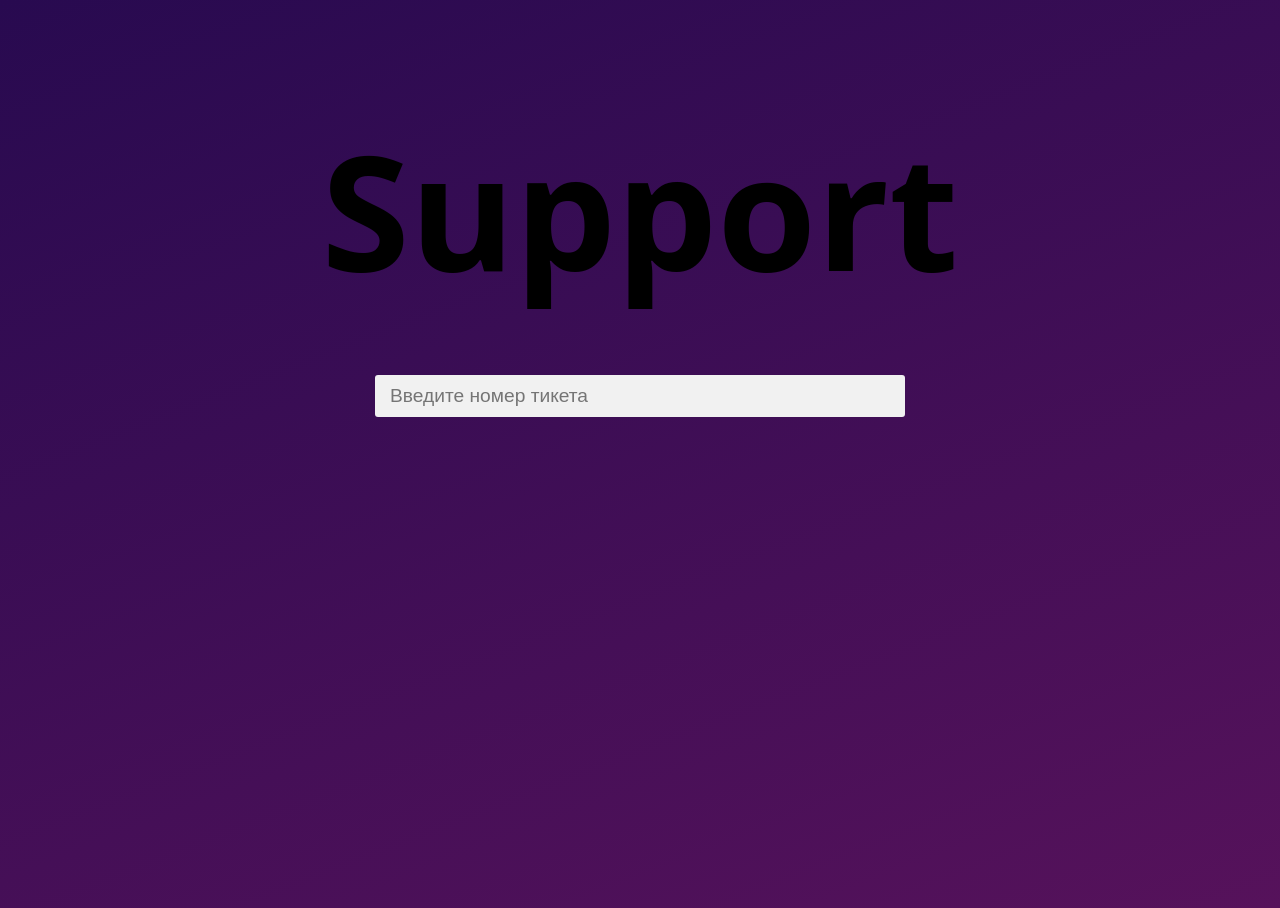
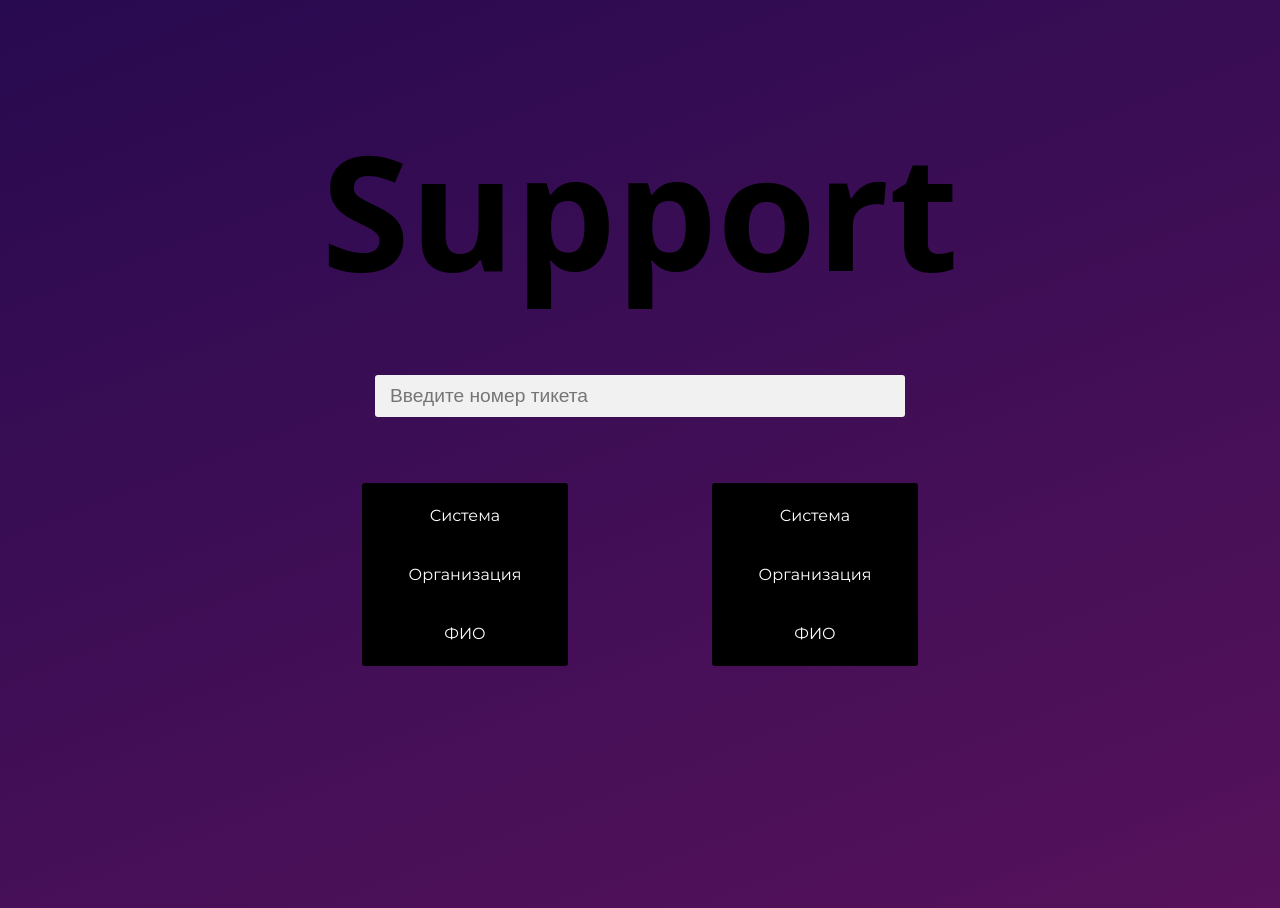
Before and after one commit to ArtyomUschenko/vuejs-Module02-cripto, a Vue app: page / in a window 1280 px wide. Built offline with nearby package versions, Linux system fonts and the light colour scheme; a web font is replaced by a local one.

Commit message:
Стилизована главная страница с новыми элементами. Добавлен новый компонент Selector

```diff
--- a/src/App.vue
+++ b/src/App.vue
@@ -3,18 +3,30 @@
 <template>
   <h1>Support</h1>
   <Input />
-
+  <div className="selectors">
+    <Selector />
+    <Selector />
+  </div>
 </template>
 
 <style scoped>
+
+.selectors {
+  display: flex;
+  justify-content: space-around;
+  width: 700px;
+  margin: 0 auto;
+}
+
 
 </style>
 
 <script>
 import Input from "./components/Input.vue"
+import Selector from "./components/Selector.vue"
 
 export default {
-  components: { Input }
+  components: { Input, Selector }
 }
 
 </script>
--- a/src/components/Selector.vue
+++ b/src/components/Selector.vue
@@ -1,10 +1,32 @@
 
 
 <template>
-
+ <ul>
+   <li>Система</li>
+   <li>Организация</li>
+   <li>ФИО</li>
+ </ul>
 </template>
 
 <style scoped>
+  ul {
+    list-style: none;
+    width: 200px;
+    padding: 0;
+    border-radius: 3px;
+    border: 3px solid black;
+  }
+  li {
+    display: block;
+    background: black;
+    color: white;
+    padding: 20px 0;
+  }
+
+  li:hover, li.active {
+    background: #282424;
+    cursor: pointer;
+  }
 
 </style>
 
```
